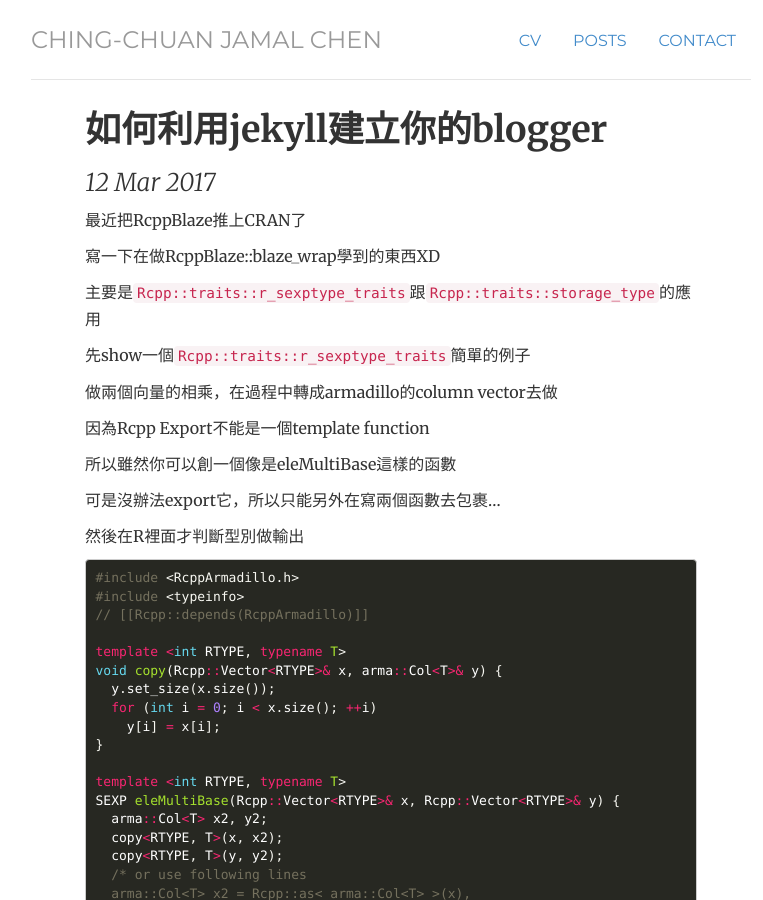
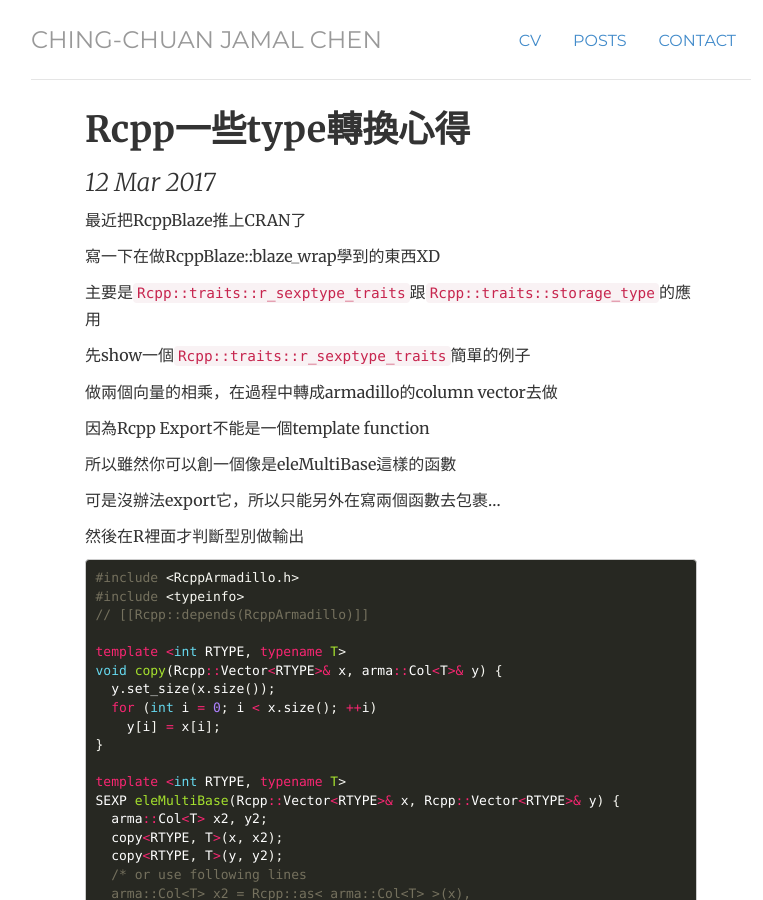
Before and after one commit to chengyucatch/chingchuan-chen.github.com, a Jekyll site: the page built from _posts/2017-03-12-Rcpp-type-template.md, in a window 1280 px wide and 900 px high. Shown: the whole window, without its empty margins (249-1012 px from the left). Built offline with Jekyll 4.4.1, drawn with Linux system fonts in a browser that asks for light colours; comment, search, counter and statistics services are not loaded.

Commit message:
fix title

```diff
--- a/_posts/2017-03-12-Rcpp-type-template.md
+++ b/_posts/2017-03-12-Rcpp-type-template.md
@@ -1,6 +1,6 @@
 ---
 layout: post
-title: 如何利用jekyll建立你的blogger
+title: Rcpp一些type轉換心得
 ---
 
 最近把RcppBlaze推上CRAN了
```
